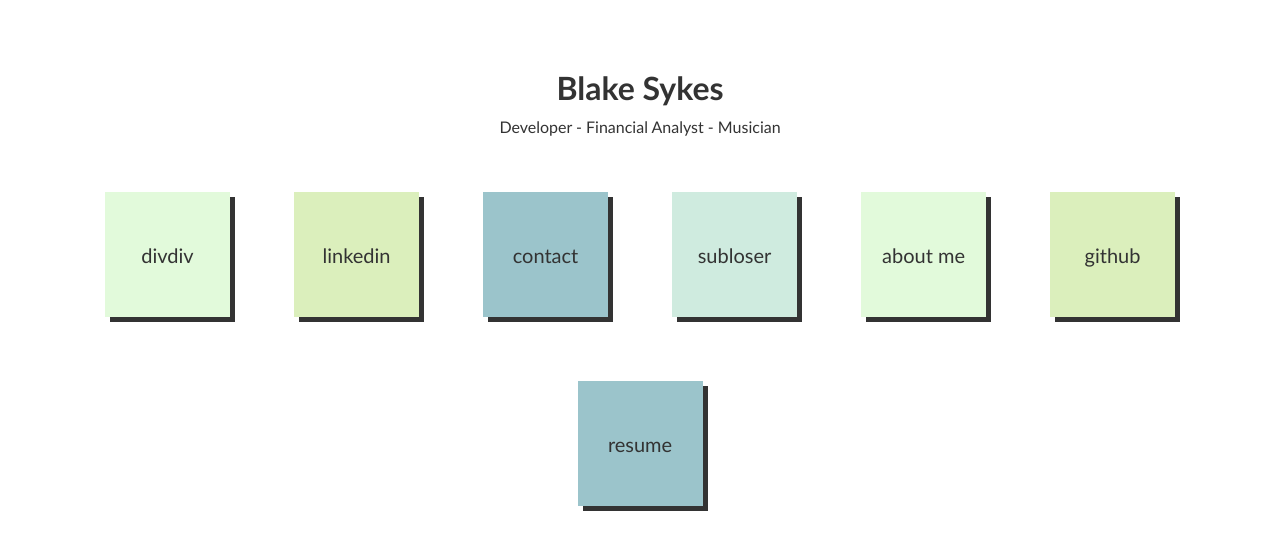
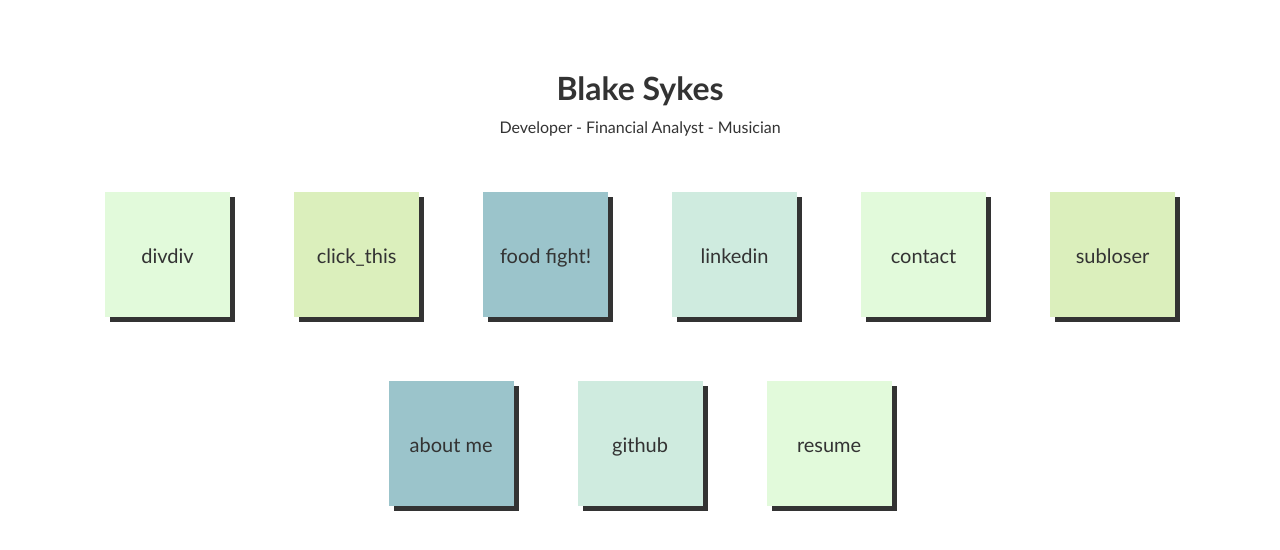
Before and after one commit to psych0sykes/react-portfolio, a React (Create React App) app in the folder client/: page / in a window 1280 px wide. Shown: the top 550 px of the page. Built offline with nearby package versions, Linux system fonts and the light colour scheme.

Commit message:
Added some more portfolio items

```diff
--- a/client/src/pages/Home.js
+++ b/client/src/pages/Home.js
@@ -38,13 +38,31 @@ function Home(props) {
             index: 0
         },
         {
+            title: "click_this",
+            id: "click_this",
+            urlText: "take a look",
+            url: "https://click-this-psych0sykes.herokuapp.com/",
+            description: "A clicking game built with React. Practice making components, using hooks, and handling state with React.",
+            background: ["color"],
+            index: 1
+        },
+        {
+            title: "food fight!",
+            id: "food_fight",
+            urlText: "start a fight",
+            url: "https://psych0sykes.github.io/unit-4-game/",
+            description: "A Javascript fighting game. Pick a pastry and duke it out with other pastries, each with their own hp and attack stats. Built with JS and jQuery.",
+            background: ["color"],
+            index: 2
+        },
+        {
             title: "linkedin",
             id: "linkedin",
             urlText: "view my profile",
             url: "https://www.linkedin.com/in/blake-sykes-7b5656140/",
             description: "Currently employed at Castle & Cooke Mortgage as a Financial Analyst.",
             background: ["color"],
-            index: 1
+            index: 3
         },
         {
             title: "contact",
@@ -53,7 +71,7 @@ function Home(props) {
             url: "mailto:blakesykes13@gmail.com",
             description: "call me: 385-445-5016",
             background: ["color"],
-            index: 2
+            index: 4
         },
         {
             title: "subloser",
@@ -62,14 +80,14 @@ function Home(props) {
             url: "https://psych0sykes.github.io/subloser.com/",
             description: "I write, record, produce and perform music under the name subloser. My music is distrubted on Spotify, Apple Music and really everywhere you can stream music. Click on the link to go to my webstie!",
             background: ["image", subloserImage],
-            index: 3
+            index: 5
         },
         {
             title: "about me",
             id: "aboutMe",
             description: "My name is Blake. I am a Full Stack Developer, Financial Analyst, and Musician. Be sure to look at my app divdiv, it's my best work. If you like music, listen to my music.",
             background: ["color"],
-            index: 4
+            index: 6
         },
         {
             title: "github",
@@ -78,7 +96,7 @@ function Home(props) {
             url: "https://github.com/psych0sykes/",
             description: "Dig into into my projects on GitHub. All the code, all the commits, all in one place.",
             background: ["color"],
-            index: 5
+            index: 7
         },
         {
             title: "resume",
@@ -87,7 +105,7 @@ function Home(props) {
             url: "https://drive.google.com/file/d/1xvg0Ak8Wv-NRAl3eadI5p1HkzkL6LsD7/view?usp=sharing",
             description: "Click the link below to see a fresh copy of my resume.",
             background: ["color"],
-            index: 6
+            index: 8
         }
 
     ];
```
